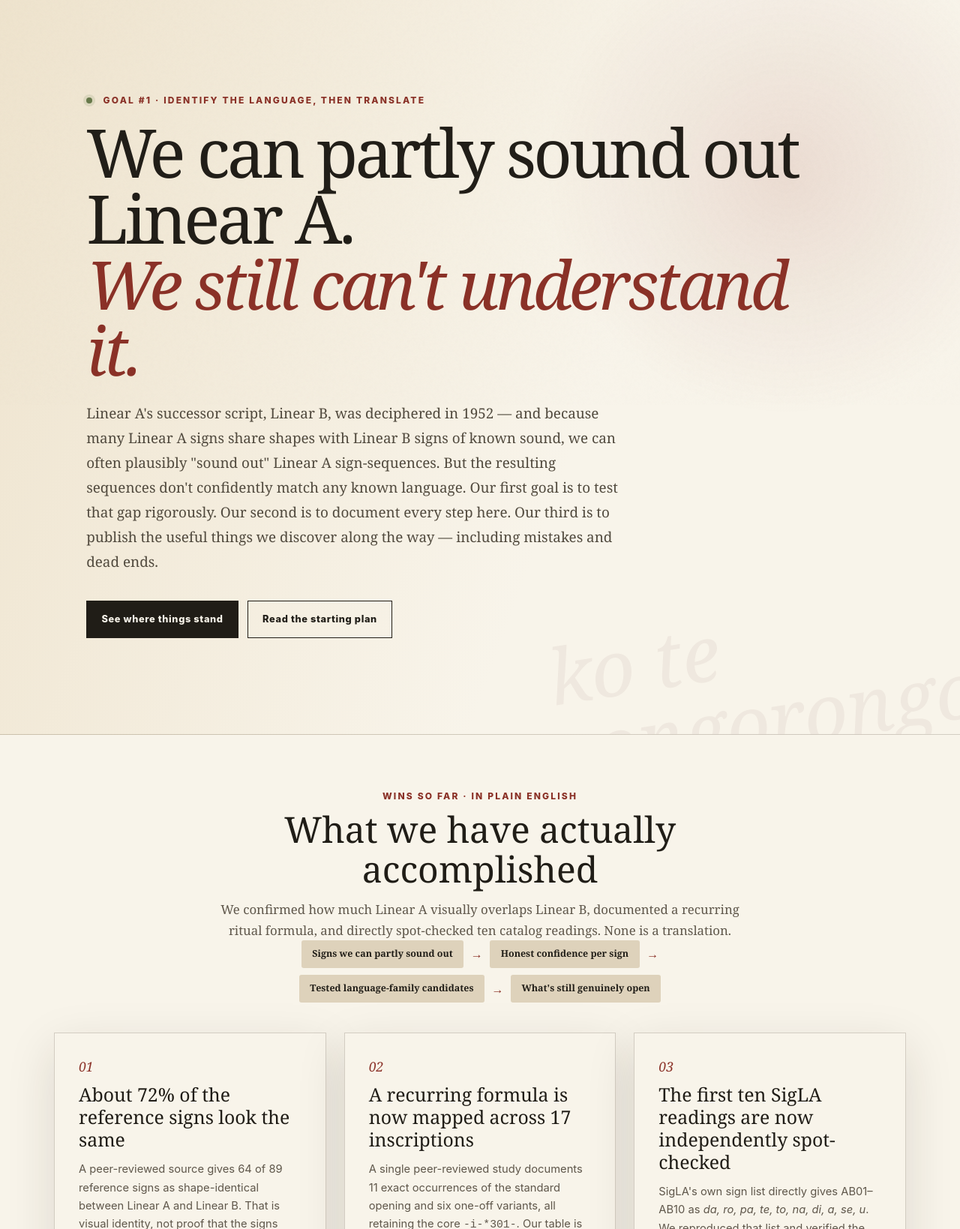
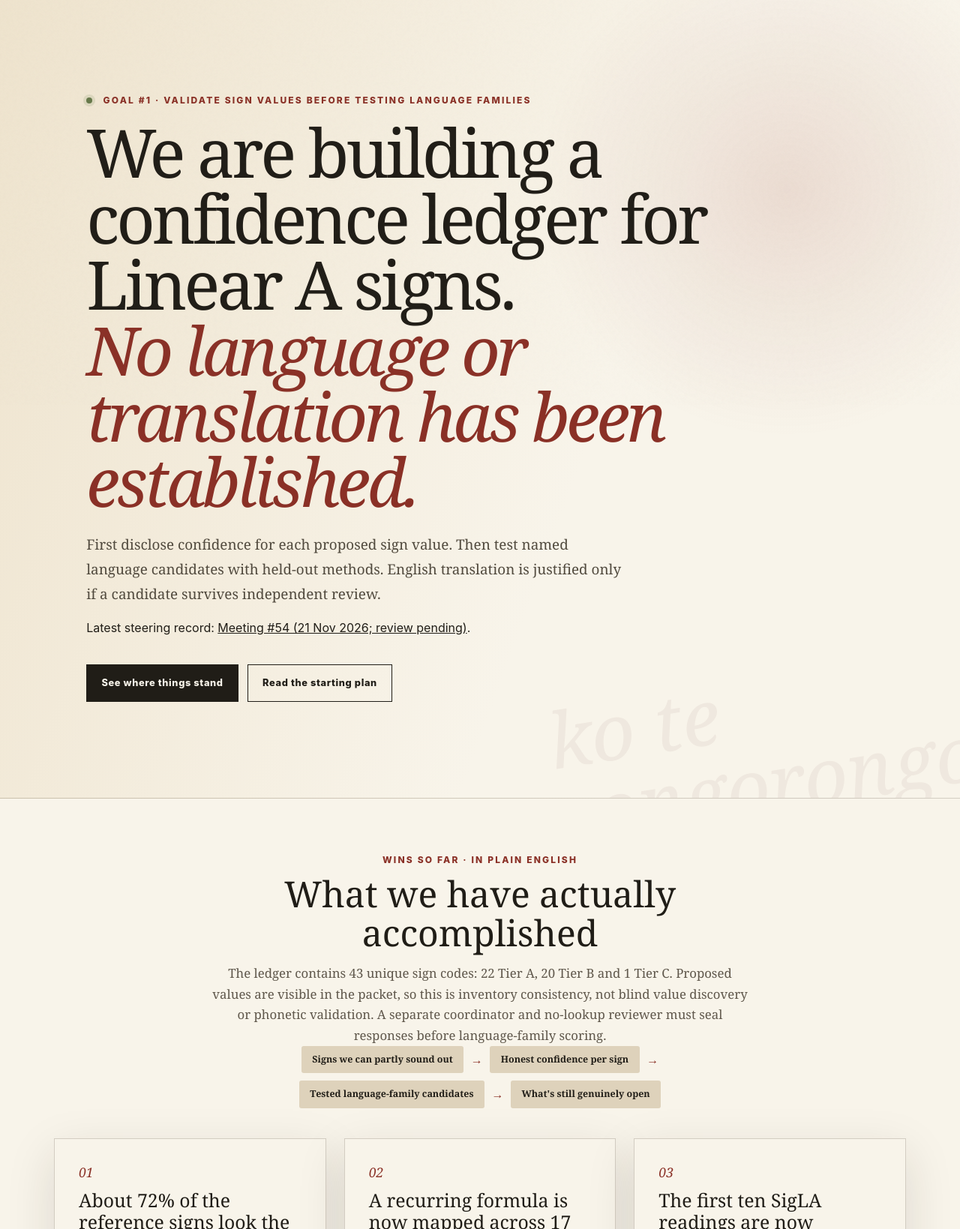
Before and after one commit to SoylentAquamarine/linear-a-collective, a plain HTML site: page docs/index.html in a window 1280 px wide. Shown: the part 260-1899 px from the top of the page at 75% size. Drawn offline with Linux system fonts and the light colour scheme; no server answers.

Commit message:
Rebase review-only website and steering changes onto current main

```diff
--- a/docs/index.html
+++ b/docs/index.html
@@ -45,9 +45,10 @@
   <main id="content">
     <section id="overview" class="route active" aria-labelledby="overview-title">
       <div class="hero">
-        <div class="eyebrow"><span class="live-dot"></span> Goal #1 · Identify the language, then translate</div>
-        <h1 id="overview-title">We can partly sound out Linear A.<br><em>We still can't understand it.</em></h1>
-        <p class="lede">Linear A's successor script, Linear B, was deciphered in 1952 — and because many Linear A signs share shapes with Linear B signs of known sound, we can often plausibly "sound out" Linear A sign-sequences. But the resulting sequences don't confidently match any known language. Our first goal is to test that gap rigorously. Our second is to document every step here. Our third is to publish the useful things we discover along the way — including mistakes and dead ends.</p>
+        <div class="eyebrow"><span class="live-dot"></span> Goal #1 · Validate sign values before testing language families</div>
+        <h1 id="overview-title">We are building a confidence ledger for Linear A signs.<br><em>No language or translation has been established.</em></h1>
+        <p class="lede">First disclose confidence for each proposed sign value. Then test named language candidates with held-out methods. English translation is justified only if a candidate survives independent review.</p>
+        <p class="record-link">Latest steering record: <a href="https://github.com/SoylentAquamarine/linear-a-collective/blob/chatgpt/cycle135-20261121-0224-linear-a/steering/meetings/2026-11-21-meeting-54.md">Meeting #54 (21 Nov 2026; review pending)</a>.</p>
         <div class="hero-actions">
           <a class="button primary" href="#highlights-title">See where things stand</a>
           <a class="button secondary" href="#dialogue">Read the starting plan</a>
@@ -58,7 +59,7 @@
         <div class="highlights-intro">
           <span class="kicker">Wins so far · in plain English</span>
           <h2 id="highlights-title">What we have actually accomplished</h2>
-          <p>We confirmed how much Linear A visually overlaps Linear B, documented a recurring ritual formula, and directly spot-checked ten catalog readings. None is a translation.</p>
+          <p>The ledger contains 43 unique sign codes: 22 Tier A, 20 Tier B and 1 Tier C. Proposed values are visible in the packet, so this is inventory consistency, not blind value discovery or phonetic validation. A separate coordinator and no-lookup reviewer must seal responses before language-family scoring.</p>
           <p class="mini-flow" aria-label="Research flow">
             <span class="step">Signs we can partly sound out</span><span class="arrow" aria-hidden="true">→</span>
             <span class="step">Honest confidence per sign</span><span class="arrow" aria-hidden="true">→</span>
```
Also changed, not shown: 6 other files.
